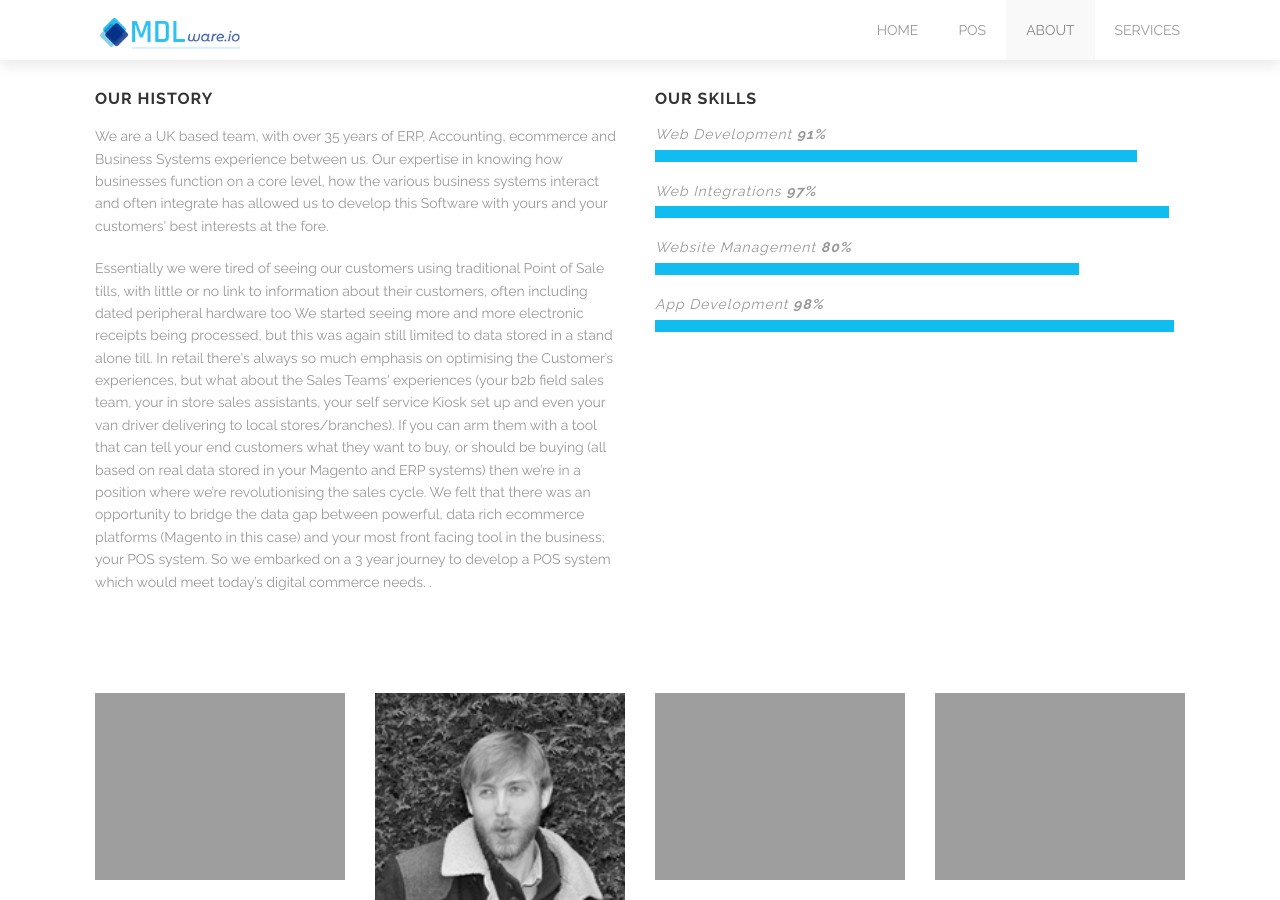
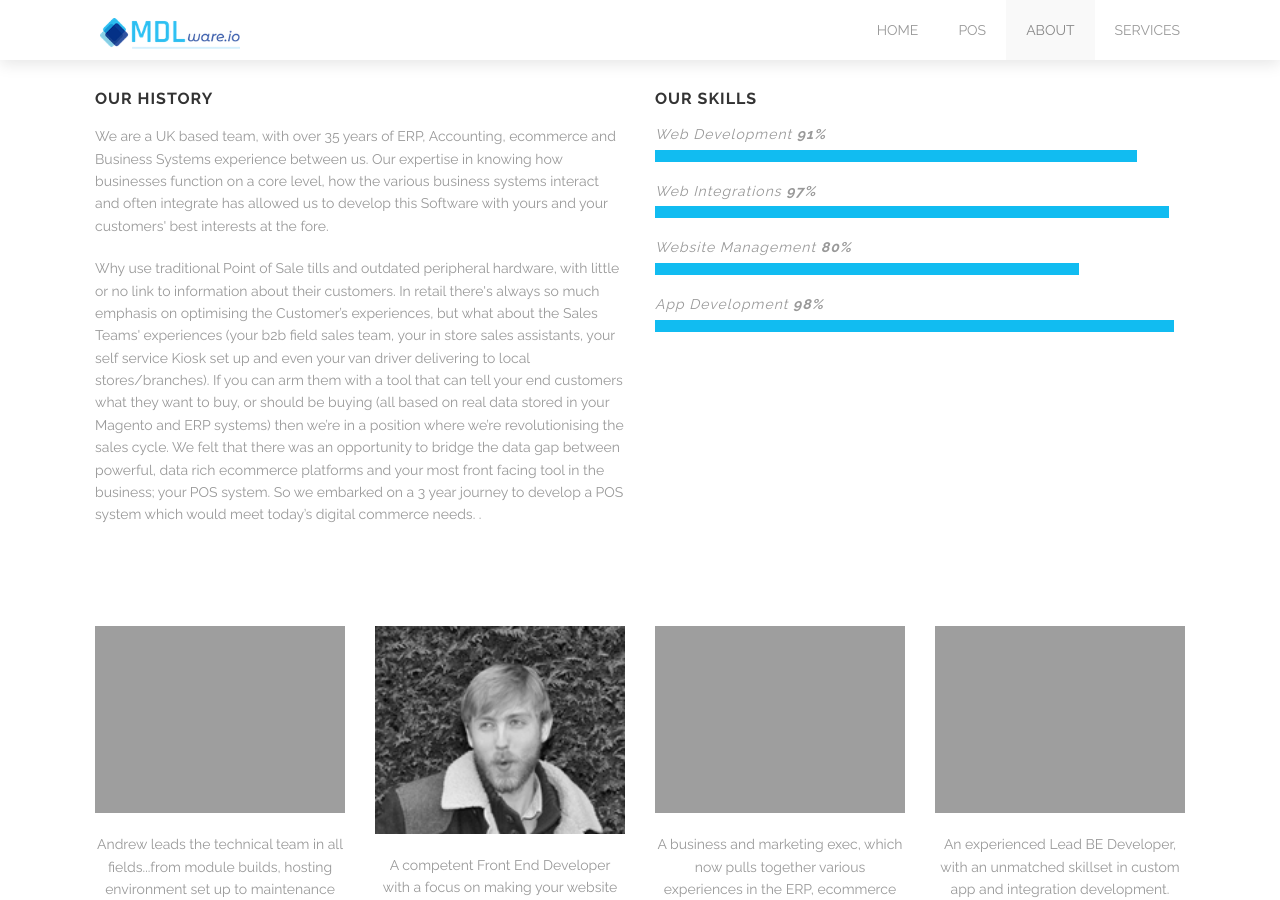
Before and after one commit to mdlware-io/mdlware-io.github.io, a Jekyll site: the page built from about-us.html, in a window 1280 px wide and 900 px high, scrolled down 385 px. Built offline with Jekyll 4.4.1, drawn with Linux system fonts in a browser that asks for light colours.

Commit message:
text edit

```diff
--- a/about-us.html
+++ b/about-us.html
@@ -31,10 +31,11 @@ testimonials:
     <div class='medium-6 columns'>
       <h3>Our history</h3>
       <p>We are a UK based team, with over 35 years of ERP, Accounting, ecommerce and Business Systems experience between us.  Our expertise in knowing how businesses function on a core level, how the various business systems interact and often integrate has allowed us to develop this Software with yours and your customers' best interests at the fore.</p>
-      <p>Essentially we were tired of seeing our customers using traditional Point of Sale tills, with little or no link to information about their customers, often including dated peripheral hardware too
-        We started seeing more and more electronic receipts being processed, but this was again still limited to data stored in a stand alone till.
+      <p>Why use traditional Point of Sale tills and outdated peripheral hardware, with little or no link to information about their customers.
+
         In retail there's always so much emphasis on optimising the Customer’s experiences, but what about the Sales Teams' experiences (your b2b field sales team, your in store sales assistants, your self service Kiosk set up and even your van driver delivering to local stores/branches).  If you can arm them with a tool that can tell your end customers what they want to buy, or should be buying (all based on real data stored in your Magento and ERP systems) then we’re in a position where we’re revolutionising the sales cycle.
-        We felt that there was an opportunity to bridge the data gap between powerful, data rich ecommerce platforms (Magento in this case) and your most front facing tool in the business; your POS system.  So we embarked on a 3 year journey to develop a POS system which would meet today’s digital commerce needs.
+
+        We felt that there was an opportunity to bridge the data gap between powerful, data rich ecommerce platforms and your most front facing tool in the business; your POS system.  So we embarked on a 3 year journey to develop a POS system which would meet today’s digital commerce needs.
         .</p>
     </div>
     <div class='medium-6 columns'>
```
